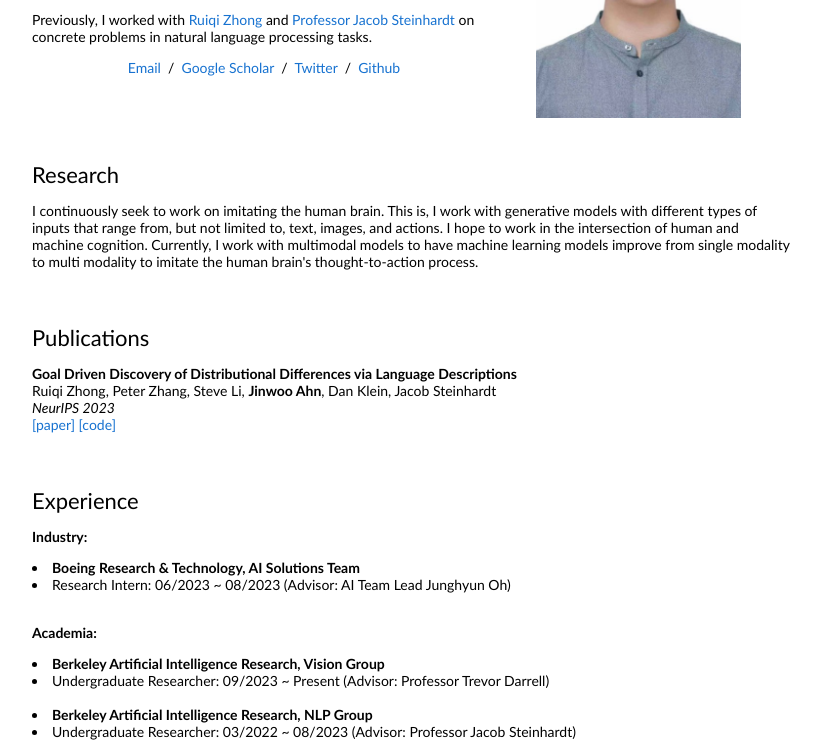
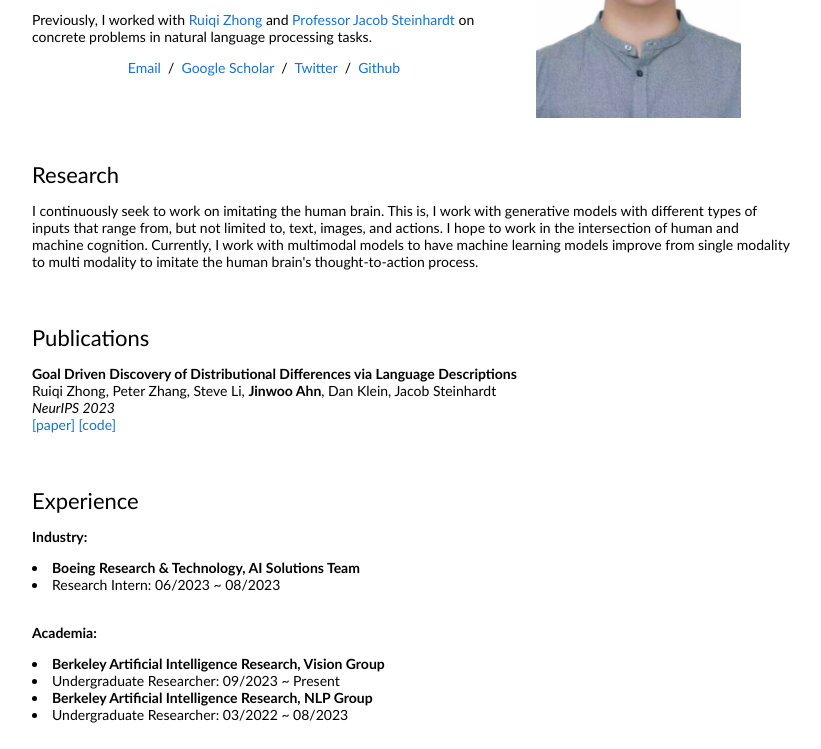
Before and after one commit to research-jinwoo/research-jinwoo.github.io, a plain HTML site: page index.html in a window 1280 px wide. Shown: the part 203-952 px from the top of the page, without its empty margins (228-1049 px from the left). Drawn offline with Linux system fonts and the light colour scheme.

Commit message:
Update index.html

```diff
--- a/index.html
+++ b/index.html
@@ -89,15 +89,15 @@
                 <span class="papertitle">Industry:</span>
                 <p>
                   <li><strong>Boeing Research & Technology, AI Solutions Team</strong></li>
-                  <li>Research Intern: 06/2023 ~ 08/2023 (Advisor: AI Team Lead Junghyun Oh)</li></br>
+                  <li>Research Intern: 06/2023 ~ 08/2023</li></br>
                 </p>
 
                 <span class="papertitle">Academia:</span>
                 <p>
                   <li><strong>Berkeley Artificial Intelligence Research, Vision Group</strong></li>
-                  <li>Undergraduate Researcher: 09/2023 ~ Present (Advisor: Professor Trevor Darrell)</li></br>
+                  <li>Undergraduate Researcher: 09/2023 ~ Present</br>
                   <li><strong>Berkeley Artificial Intelligence Research, NLP Group</strong></li>
-                  <li>Undergraduate Researcher: 03/2022 ~ 08/2023 (Advisor: Professor Jacob Steinhardt)</li>
+                  <li>Undergraduate Researcher: 03/2022 ~ 08/2023</li>
                 </p>
 
               </td>
```
